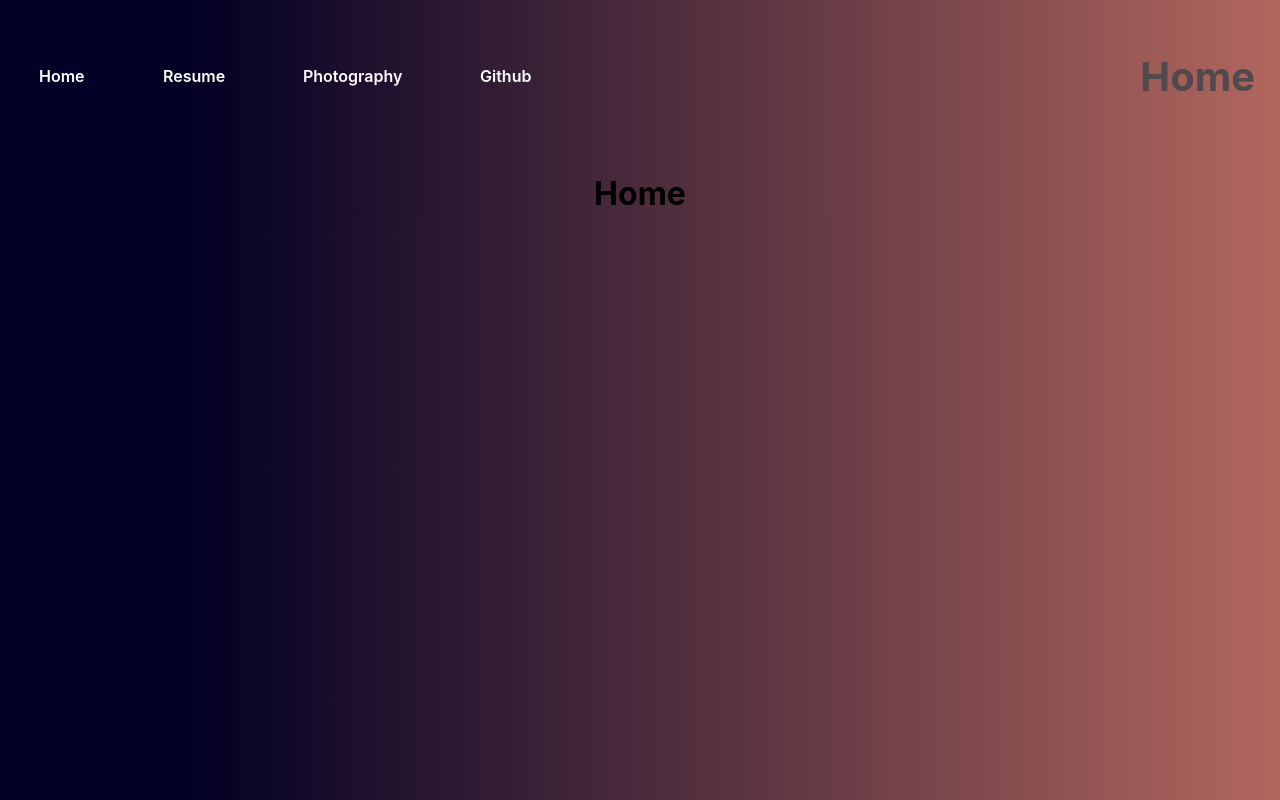
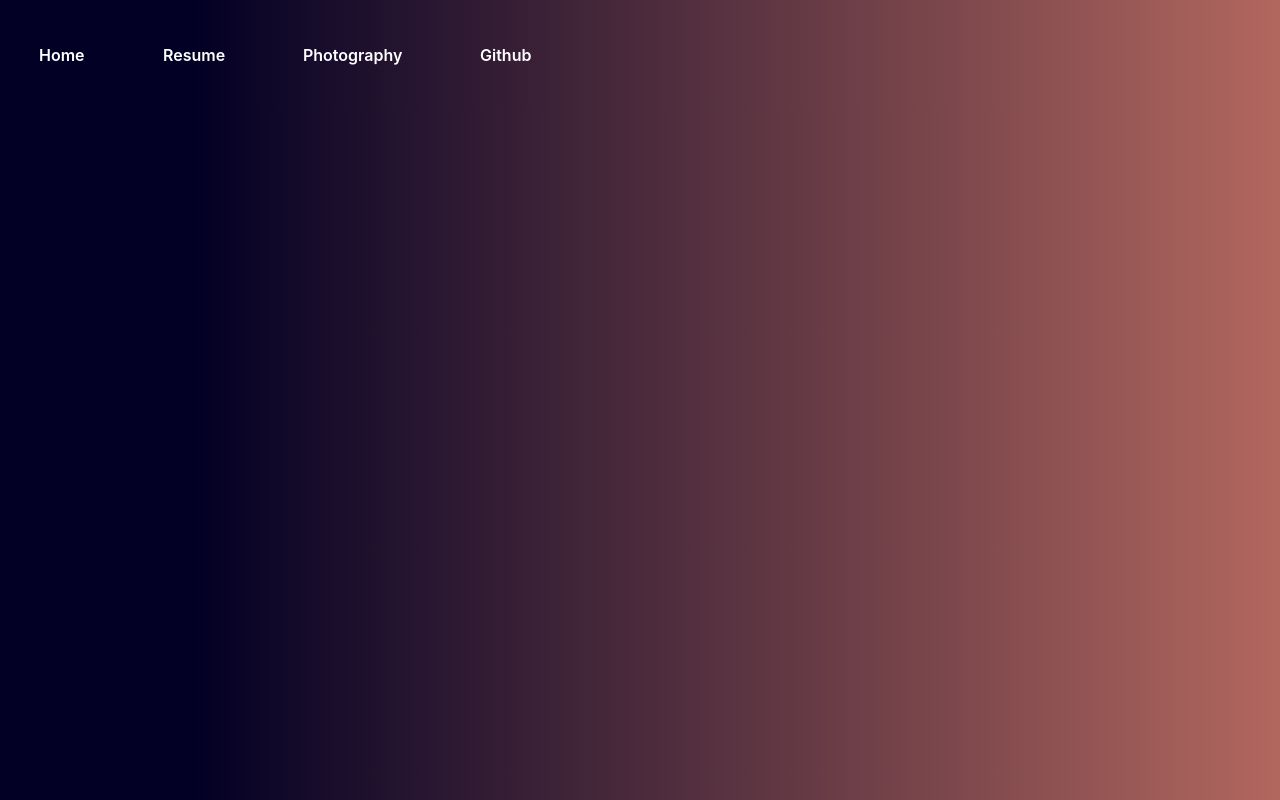
Before and after one commit to jdanglade/justin-danglade, a React (Create React App) app: page / in a window 1280 px wide. Built offline with nearby package versions, Linux system fonts and the light colour scheme.

Commit message:
Fixing homepage route, path and navbar links

```diff
--- a/package.json
+++ b/package.json
@@ -10,7 +10,10 @@
     "gh-pages": "^4.0.0",
     "react": "^18.2.0",
     "react-dom": "^18.2.0",
+    "react-lazy-load-image-component": "^1.5.5",
+    "react-router-dom": "^6.3.0",
     "react-scripts": "5.0.1",
+    "styled-components": "^5.3.5",
     "web-vitals": "^2.1.4"
   },
   "scripts": {
--- a/src/App.js
+++ b/src/App.js
@@ -20,7 +20,7 @@ function App() {
         <body>
           {nav}
           <Routes>
-            <Route exact path="/" element={home} />
+            <Route path="/justin-danglade" element={home} />
             <Route path="/Res" element={resume} />
             <Route path="/Photos" element={photos} />
           </Routes>
--- a/src/Nav.js
+++ b/src/Nav.js
@@ -4,7 +4,7 @@ import Title from "./Title";
 import styled from "styled-components";
 
 const navLinks = [
-  createTuple("Home", "/"),
+  createTuple("Home", "/justin-danglade"),
   createTuple("Resume", "Res"),
   createTuple("Photography", "Photos"),
   createTuple("Github", "GithubAccount"),
--- a/src/Title.js
+++ b/src/Title.js
@@ -4,7 +4,7 @@ import styled from "styled-components";
 
 const getTitle = (path) => {
   switch (path) {
-    case "/": {
+    case "/justin-danglade": {
       return "Home";
     }
     case "/Res": {
@@ -13,6 +13,10 @@ const getTitle = (path) => {
 
     case "/Photos": {
       return "Photography";
+    }
+
+    case "/GithubAccount": {
+      return "Github";
     }
     default:
       return "";
```
Also changed, not shown: 1 other file (tests, documents, lock files or other folders).
